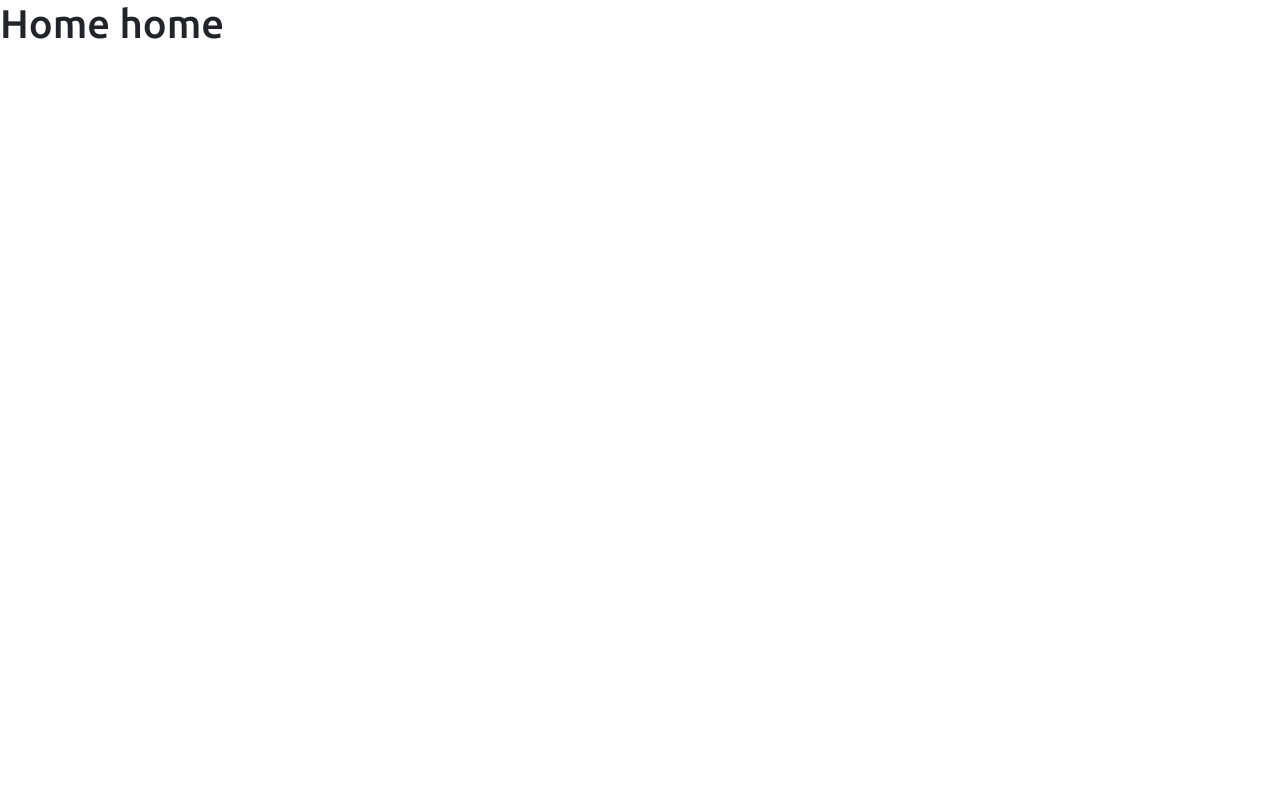
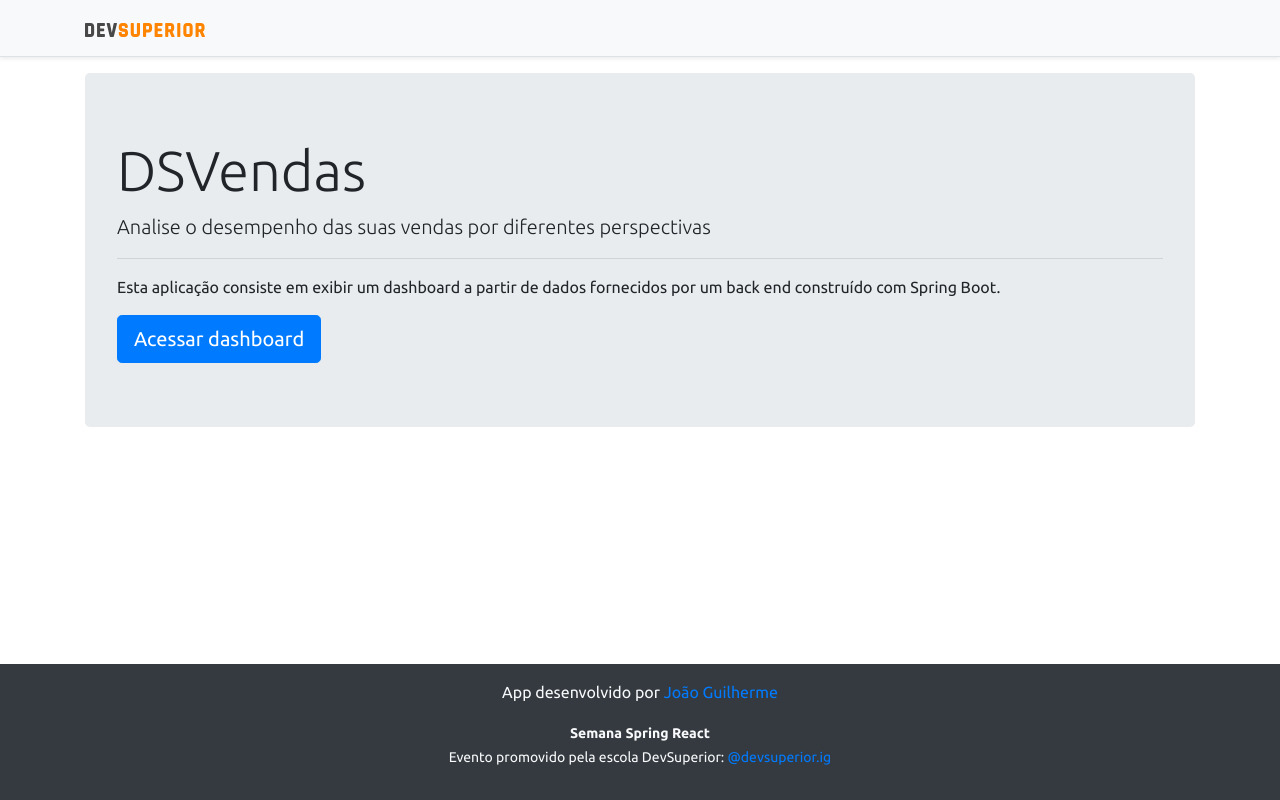
Before and after one commit to jgsouzadev/sds3-Spring-React, a React (Create React App) app in the folder frontend/: page / in a window 1280 px wide. Built offline with nearby package versions, Linux system fonts and the light colour scheme.

Commit message:
home navigation

```diff
--- a/frontend/src/App.tsx
+++ b/frontend/src/App.tsx
@@ -1,4 +1,5 @@
 import Routes from "Routes";
+
 function App() {
   return (
     <Routes />
--- a/frontend/src/Routes.tsx
+++ b/frontend/src/Routes.tsx
@@ -1,6 +1,9 @@
-import { BrowserRouter, Route, Switch } from "react-router-dom";
 import Dashboard from "./pages/Dashboard";
 import Home from "./pages/Home";
+
+import {BrowserRouter} from "react-router-dom";
+import {Route} from "react-router-dom";
+import {Switch} from "react-router-dom";
 
 function Routes() {
     return (
--- a/frontend/src/components/NavBar/index.tsx
+++ b/frontend/src/components/NavBar/index.tsx
@@ -1,11 +1,14 @@
 import ImgDsDark from "assets/img/ds_dark.svg";
+import { Link } from "react-router-dom";
 
 function NavBar() {
     return (
         <div className="d-flex flex-column flex-md-row align-items-center p-3 px-md-4 mb-3 bg-light border-bottom shadow-sm">
             <div className="container">
                 <nav className="my-2 my-md-0 mr-md-3">
+                    <Link to="/">
                     <img src={ImgDsDark} alt="DevSuperior" width="120" />
+                    </Link>
                 </nav>
             </div>
         </div>);
--- a/frontend/src/pages/Home/index.tsx
+++ b/frontend/src/pages/Home/index.tsx
@@ -1,8 +1,24 @@
+import NavBar from "../../components/NavBar";
+import Footer from "../../components/Footer";
+import { Link } from 'react-router-dom';
 function Home() {
     return (
-        <div>
-            <h1>Home home</h1>
-        </div>);
+        <>
+        <NavBar />
+        <div className="container">
+            <div className="jumbotron">
+                <h1 className="display-4">DSVendas</h1>
+                <p className="lead">Analise o desempenho das suas vendas por diferentes perspectivas</p>
+                <hr />
+                <p>Esta aplicação consiste em exibir um dashboard a partir de dados fornecidos por um back end construído com Spring Boot.</p>
+                <Link className="btn btn-primary btn-lg" to="/dashboard">
+                    Acessar dashboard
+                </Link>
+            </div>
+        </div>
+        <Footer/>
+        </>
+    );
 }
 
 export default Home;
```
Also changed, not shown: 1 other file (tests, documents, lock files or other folders).
